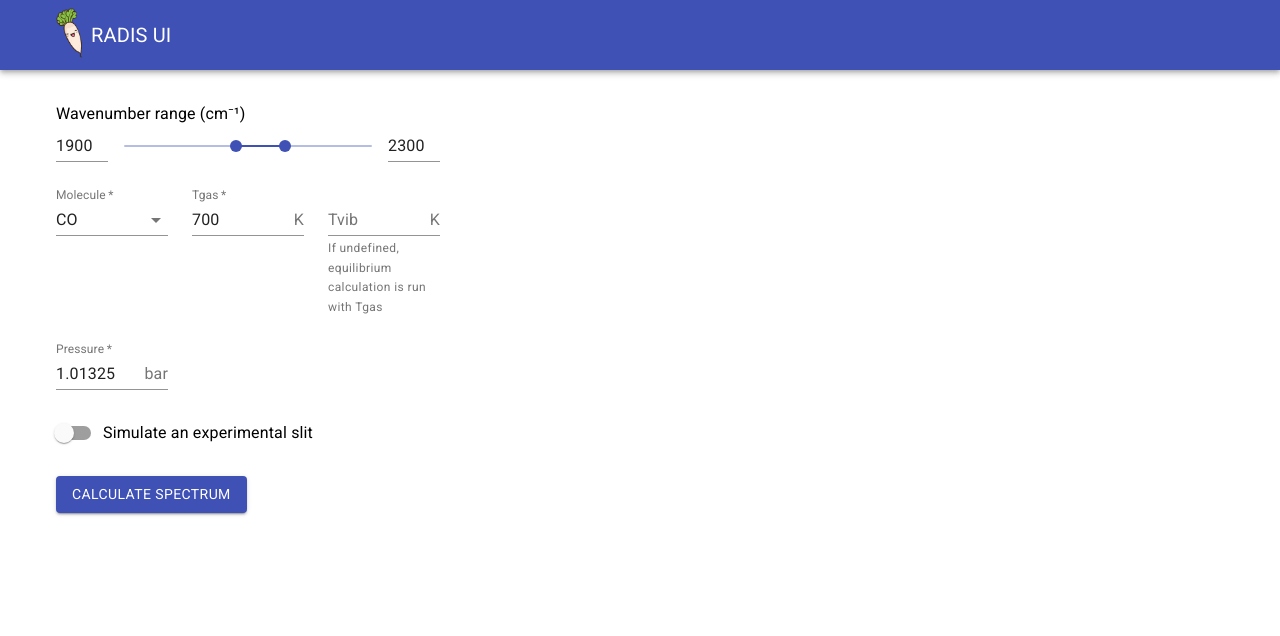
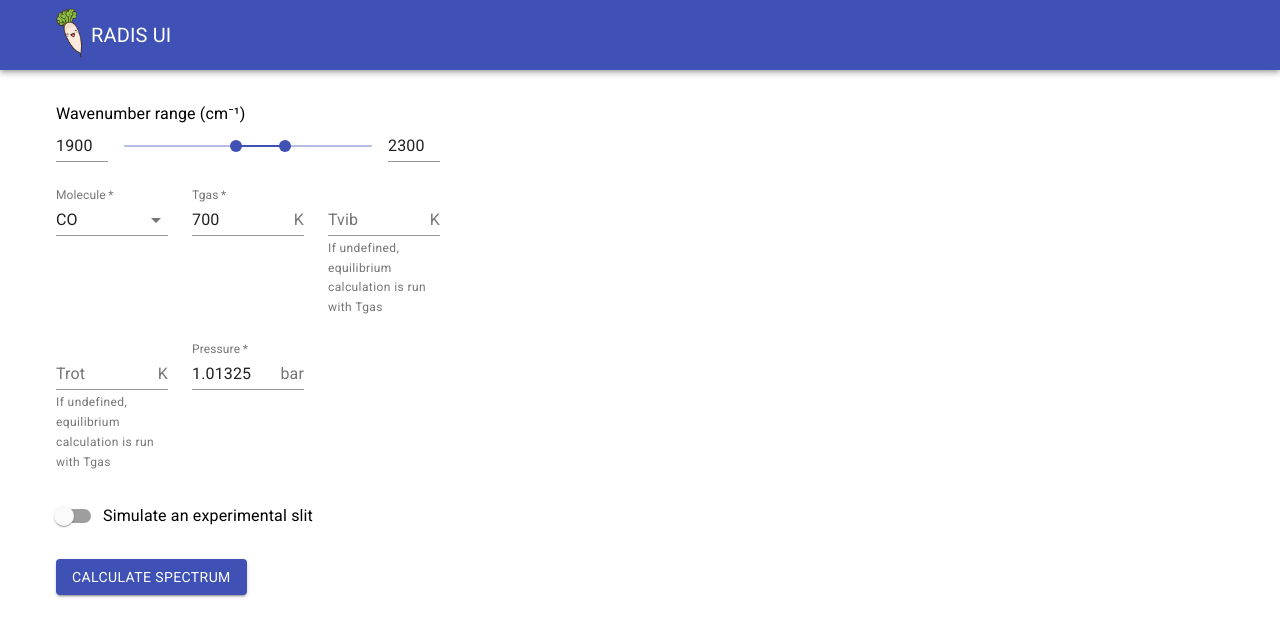
Before and after one commit to arunavabasucom/radis-app, a React (Create React App) app in the folder frontend/: page / in a window 1280 px wide. Shown: the top 636 px of the page. Built offline with nearby package versions, Linux system fonts and the light colour scheme; no server answers.

Commit message:
Add support for specifying rotational temperature (#83)

```diff
--- a/frontend/src/components/CalcSpectrum.tsx
+++ b/frontend/src/components/CalcSpectrum.tsx
@@ -23,6 +23,7 @@ interface ValidationErrors {
   molecule?: string;
   tgas?: string;
   tvib?: string;
+  trot?: string;
   pressure?: string;
 }
 
@@ -37,6 +38,7 @@ const CalcSpectrum: React.FC = () => {
     max_wavenumber_range: 2300,
     tgas: 700,
     tvib: null,
+    trot: null,
     pressure: 1.01325,
     simulate_slit: false,
   });
@@ -82,6 +84,21 @@ const CalcSpectrum: React.FC = () => {
 
   const validate = (): void => {
     const updatedValidationErrors: ValidationErrors = {};
+
+    if ((params.tvib || params.trot) && !(params.tvib && params.trot)) {
+      if (!params.tvib) {
+        updatedValidationErrors.tvib =
+          "Tvib must be defined if Trot is defined";
+        updatedValidationErrors.trot = undefined;
+      } else {
+        updatedValidationErrors.trot =
+          "Trot must be defined if Tvib is defined";
+        updatedValidationErrors.tvib = undefined;
+      }
+    } else {
+      updatedValidationErrors.trot = undefined;
+      updatedValidationErrors.tvib = undefined;
+    }
 
     if (!params.molecule) {
       updatedValidationErrors.molecule = "Molecule must be defined";
@@ -182,6 +199,32 @@ const CalcSpectrum: React.FC = () => {
 
           <Grid item xs={4}>
             <TextField
+              id="trot-input"
+              error={validationErrors.trot !== undefined}
+              value={params.trot}
+              type="number"
+              helperText={
+                validationErrors.trot ||
+                "If undefined, equilibrium calculation is run with Tgas"
+              }
+              onChange={(event) =>
+                setParams({
+                  ...params,
+                  trot: event.target.value
+                    ? parseFloat(event.target.value)
+                    : null,
+                })
+              }
+              InputProps={{
+                endAdornment: <InputAdornment position="end">K</InputAdornment>,
+                inputProps: { step: 1 },
+              }}
+              label="Trot"
+            />
+          </Grid>
+
+          <Grid item xs={4}>
+            <TextField
               required
               error={validationErrors.pressure !== undefined}
               value={params.pressure}
--- a/frontend/src/constants.ts
+++ b/frontend/src/constants.ts
@@ -5,6 +5,7 @@ export interface CalcSpectrumParams
   max_wavenumber_range: number;
   tgas: number;
   tvib: number | null;
+  trot: number | null;
   pressure: number;
   simulate_slit: boolean;
 }
```
Also changed, not shown: 1 other file (tests, documents, lock files or other folders).
